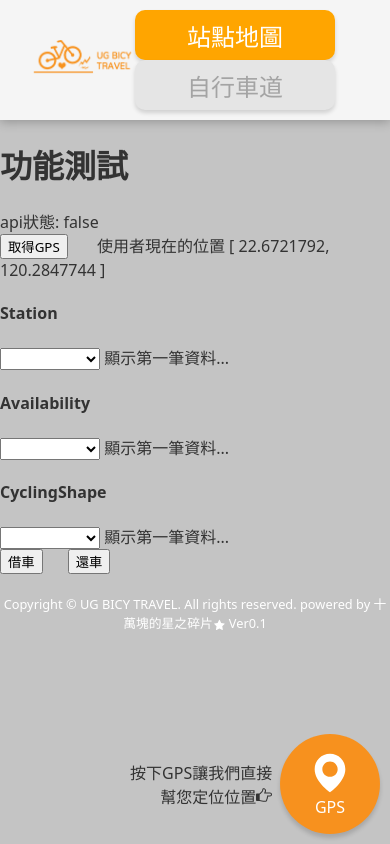
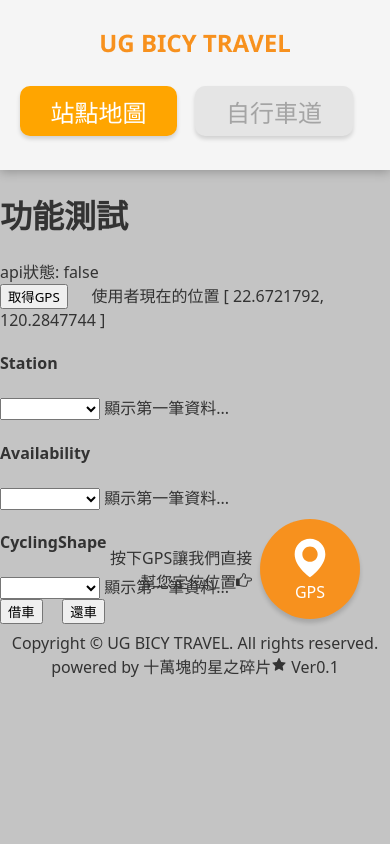
Before and after one commit to daydaychao/2021-F2E-Week2, a Vue app: page /2021-F2E-Week2/action in a window 390 px wide. Built offline with nearby package versions, Linux system fonts and the light colour scheme.

Commit message:
style_1118
還在調整，手機畫面依舊可怕

```diff
--- a/src/App.vue
+++ b/src/App.vue
@@ -9,8 +9,11 @@ import GPS from '@/components/GPS.vue'
 <template>
   <Header />
   <router-view />
-  <footer class="footer">
+  <footer class="footer_pc">
     Copyright © UG BICY TRAVEL. All rights reserved. powered by 十萬塊的星之碎片<svg xmlns="http://www.w3.org/2000/svg" xmlns:xlink="http://www.w3.org/1999/xlink" aria-hidden="true" role="img" width="1em" height="1em" preserveAspectRatio="xMidYMid meet" viewBox="0 0 1024 1024"><path d="M908.1 353.1l-253.9-36.9L540.7 86.1c-3.1-6.3-8.2-11.4-14.5-14.5c-15.8-7.8-35-1.3-42.9 14.5L369.8 316.2l-253.9 36.9c-7 1-13.4 4.3-18.3 9.3a32.05 32.05 0 0 0 .6 45.3l183.7 179.1l-43.4 252.9a31.95 31.95 0 0 0 46.4 33.7L512 754l227.1 119.4c6.2 3.3 13.4 4.4 20.3 3.2c17.4-3 29.1-19.5 26.1-36.9l-43.4-252.9l183.7-179.1c5-4.9 8.3-11.3 9.3-18.3c2.7-17.5-9.5-33.7-27-36.3z" fill="currentColor" /></svg> Ver0.1
+  </footer>
+  <footer class="footer_m">
+    Copyright © UG BICY TRAVEL. All rights reserved.<br> powered by 十萬塊的星之碎片<svg xmlns="http://www.w3.org/2000/svg" xmlns:xlink="http://www.w3.org/1999/xlink" aria-hidden="true" role="img" width="1em" height="1em" preserveAspectRatio="xMidYMid meet" viewBox="0 0 1024 1024"><path d="M908.1 353.1l-253.9-36.9L540.7 86.1c-3.1-6.3-8.2-11.4-14.5-14.5c-15.8-7.8-35-1.3-42.9 14.5L369.8 316.2l-253.9 36.9c-7 1-13.4 4.3-18.3 9.3a32.05 32.05 0 0 0 .6 45.3l183.7 179.1l-43.4 252.9a31.95 31.95 0 0 0 46.4 33.7L512 754l227.1 119.4c6.2 3.3 13.4 4.4 20.3 3.2c17.4-3 29.1-19.5 26.1-36.9l-43.4-252.9l183.7-179.1c5-4.9 8.3-11.3 9.3-18.3c2.7-17.5-9.5-33.7-27-36.3z" fill="currentColor" /></svg> Ver0.1
   </footer>
   <GPS />
 </template>
--- a/src/assets/styles/styles.css
+++ b/src/assets/styles/styles.css
@@ -1,6 +1,7 @@
 * {
   box-sizing: border-box;
   font-family: 'Noto Sans', sans-serif;
+  list-style: none;
 }
 
 .btn-orange {
@@ -49,6 +50,14 @@
   margin-right: 25px;
 }
 
+.logo_pc{
+  display: block;
+}
+
+.logo_m{
+  display: none;
+}
+
 /* var(--xxx)寫要繼承的變數 例子 */
 .text-orange {
   color: var(--orange);
@@ -81,15 +90,15 @@
   display: flex;
   align-items: center;
   justify-content: space-between;
-  padding: 10px 30px;
+  padding: 0 30px;
   box-shadow: 0px 2px 10px rgb(0 0 0 / 25%);
   position: relative;
   z-index: 10;
+  height: 100px;
 }
 
 .content {
   background-color: #f4f4f4;
-  padding: 30px;
   position: relative;
 }
 
@@ -111,10 +120,14 @@
 }
 
 /*--車站--*/
-#app > main > article.car-nav {
+#app main article.car-nav {
   display: flex;
   flex-direction: row;
   align-items: center;
+  position: absolute;
+  top: 2.5%;
+  left: 1.5%;
+  z-index: 10;
 }
 
 .Homeselect,
@@ -124,7 +137,7 @@
   align-items: center;
 }
 
-.Homeselect > select {
+.Homeselect select {
   padding: 15px 0px;
   text-align: center;
   color: #a4a4a4;
@@ -142,27 +155,120 @@
   margin-top: 5%;
 }
 
-.footer {
+.map_content{
+  width: 100%;
+  height: calc(100vh - 160px);
+  overflow: hidden;
+}
+
+.map_content::after{
+  content: '';
+  background-color: rgba(0, 0, 0, 0.5);
+}
+
+.HomeCurrentStation{
+  display: flex;
+  flex-direction: row;
+  position: absolute;
+  bottom: 0;
+  width: 100%;
+  background: #f7ce3ed9;
+  z-index: 10;
+  justify-content: center;
+  padding: 0.8% 0;
+  align-items: center;
+}
+
+.HomeCurrentStation > .StationName{
+  margin-right: 1%;
+}
+
+.HomeCurrentStation > .StationNum{
+  display: flex;
+  align-items: center;
+}
+
+.HomeCurrentStation > div.StationNum > hr{
+  width: 100%;
+  border: 1px solid #fff;
+  transform: rotate(90deg);
+  padding: 0 8%;
+}
+
+.HomeCurrentStation > div.StationNum > div{
+  display: flex;
+  flex-direction: row;
+  align-items: center;
+}
+
+.HomeCurrentStation .number {
+  font-weight: bold;
+  font-size: 3rem;
+}
+
+.HomeCurrentStation h2{
+  font-size: 2.25rem;
+  margin: 0 0 1% 0;
+}
+
+.HomeCurrentStation h4{
+  font-size: 1rem;
+  margin: 0;
+  font-weight: normal;
+}
+
+h5{
+  margin: 0;
+}
+
+#app > main > article.map_content > img{
+  max-width: inherit;
+  position: absolute;
+  top: 50%;
+  left: 50%;
+  display: block;
+  min-width: 100%;
+  min-height: 100%;
+  transform: translate(-50%,-50%);
+  width: 100%;
+  height: 100%;
+  object-fit: cover;
+}
+
+.footer_pc {
   background: #c4c4c4;
-  padding: 20px 0;
+  height: 60px;
   text-align: center;
   color: #fff;
   font-size: 0.8rem;
+  position: relative;
+  transform: translateY(0px);
+  left: 0px;
+  right: 0px;
+  display: flex;
+  align-items: center;
+  justify-content: center;
+  padding: 0 3%;
 }
 
-.footer svg {
+.footer_pc svg {
   vertical-align: middle;
+}
+
+.footer_m{
+  display: none;
 }
 
 .GPS {
   position: fixed;
-  right: 10px;
-  bottom: 10px;
+  right: 30px;
+  bottom: 175px;
   display: flex;
   align-items: center;
   flex-direction: row;
   width: 260px;
   justify-content: flex-end;
+  z-index: 999;
 }
 
 .GPS article:first-child {
@@ -189,3 +295,113 @@
 .pointer {
   cursor: pointer;
 }
+
+@media screen and (max-width:710px) {
+  .header{
+    flex-direction: column;
+    justify-content: space-evenly;
+    padding: 30px 0;
+    height: 170px;
+  }
+
+  #app > header > nav{
+    width: 90%;
+    margin: 0 auto;
+  }
+
+  .header_btn{
+    width: 45%;
+  }
+
+  .second-block button:first-child{
+    margin-right: 5%;
+  }
+
+  #app main article.car-nav {
+    flex-direction: column;
+    width: 100%;
+    height: calc(100vh - 360px);
+    top: 0;
+    left: 0;
+}
+
+  .Homeselect{
+    width: 80%;
+    margin-top: 3%;
+  }
+
+  .Homecar{
+    position: absolute;
+    bottom: 0;
+    left: 0;
+    display: flex;
+    align-items: flex-start;
+  }
+
+  .Homecar .car-btns{
+    display: flex;
+    flex-direction: column;
+  }
+
+  .Homecar .car-btns > button{
+    height: 25%;
+    width: 85%;
+  }
+
+  .Homecar .car-btns > button:first-child{
+    margin-bottom: 8%;
+  }
+
+  .logo_pc{
+    display: none;
+  }
+
+  .logo_m{
+    display: block;
+    margin-bottom: 30px;
+  }
+
+  .map_content {
+    width: 100%;
+    height: calc(100vh - 230px);
+    overflow: hidden;
+  }
+
+  .HomeCurrentStation{
+    flex-direction: column;
+    border-radius: 15px 15px 0px 0px;
+  }
+
+  .HomeCurrentStation > .StationName {
+    margin-right: 0;
+    text-align: center;
+    margin-top: 2%;
+  }
+
+  .HomeCurrentStation h4 {
+    display: none;
+  }
+
+  .HomeCurrentStation > div.StationNum > div {
+    flex-direction: column;
+  }
+
+  .HomeCurrentStation > div.StationNum > hr{
+    padding: 0 16%;
+  }
+
+  .GPS{
+    bottom: 225px;
+  }
+
+  .footer_pc{
+    display: none;
+  }
+
+  .footer_m{
+    display: block;
+    text-align: center;
+    margin-top: 2%;
+  }
+
+}
--- a/src/components/TheHeader.vue
+++ b/src/components/TheHeader.vue
@@ -11,7 +11,8 @@ function goto(pathName: string) {
 <template>
   <header class="header">
     <div class="second-block pointer" @click="goto('home')">
-      <img src="@/assets/images/logo.png" />
+      <img class="logo_pc" src="@/assets/images/logo.png" />
+      <img class="logo_m" src="@/assets/images/logo_m.png" />
     </div>
     <nav class="second-block">
       <button class="btn-orange header_btn" @click="goto('home')">站點地圖</button>
--- a/src/pages/Home.vue
+++ b/src/pages/Home.vue
@@ -78,6 +78,7 @@ function switchAvailability(state: 'rent' | 'return') {
 
 <template>
   <main class="content">
+
     <!-- <h1>{{ msg }}</h1> -->
     <article class="car-nav">
       <div class="Homeselect">
@@ -113,41 +114,43 @@ function switchAvailability(state: 'rent' | 'return') {
       </div>
     </article>
 
-    <article class="Homeimg">
-      <img src="@/assets/images/home_hurry.png" />
-      <h1>趕快開始騎上UBike四處旅遊吧 !</h1>
-      <p>趕快開始騎上UBike四處旅遊吧 ! 邊騎腳踏車邊用手機是很危險的喔 (´･ω･`)</p>
+    <article class="map_content">
+      <!--我只是假地圖，請記得把我刪掉-->
+      <img src="@/assets/images/ex_map.jpg">
+      <!--我只是假地圖，請記得把我刪掉-->
+
+      <!--<article class="Homeimg">
+        <img src="@/assets/images/home_hurry.png" />
+        <h1>趕快開始騎上UBike四處旅遊吧 !</h1>
+        <p>邊騎腳踏車邊用手機是很危險的喔 (´･ω･`)</p>
+      </article>-->
+
     </article>
+
+    <article class="HomeCurrentStation" v-if="currentStation">
+      <div class="StationName">
+        <h2>{{ currentStation.name }}捷運木柵站</h2>
+        <h4>{{ currentStation.address }}木柵路四段82巷18號前(捷運橋樑下)</h4>
+      </div>
+      <div class="StationNum">
+        <div>
+          <h5>可借:</h5>
+          <span class="number">{{ currentStation.rent ? currentStation.rent : 999 }}</span>
+        </div>
+        <hr>
+        <div>
+          <h5>可還:</h5>
+          <span class="number">{{ currentStation.return ? currentStation.return : 999 }}</span>
+        </div>
+      </div>
+    </article>
+
   </main>
 
-  <article class="HomeCurrentStation" v-if="currentStation">
-    <div>
-      <h2>{{ currentStation.name }}</h2>
-      <h4>{{ currentStation.address }}</h4>
-    </div>
-    <div>
-      可借: <span class="number">{{ currentStation.rent ? currentStation.rent : 0 }}</span> 可還:<span class="number">{{ currentStation.return ? currentStation.return : 0 }}</span>
-    </div>
-  </article>
+
 </template>
 
 <style scoped>
-.HomeCurrentStation {
-  display: flex;
-  flex-direction: row;
-  position: absolute;
-  bottom: 0;
-  width: 100%;
-  height: 110px;
-  background: #f7ce3ed9;
-  z-index: 10;
-}
-.HomeCurrentStation .number {
-  font-weight: bold;
-  font-size: 48px;
-  line-height: 65px;
-  text-align: center;
-}
 
 .icon {
   display: inline-block;
```
Also changed, not shown: src/assets/images/ex_map.jpg (added), src/assets/images/logo_m.png (added).
